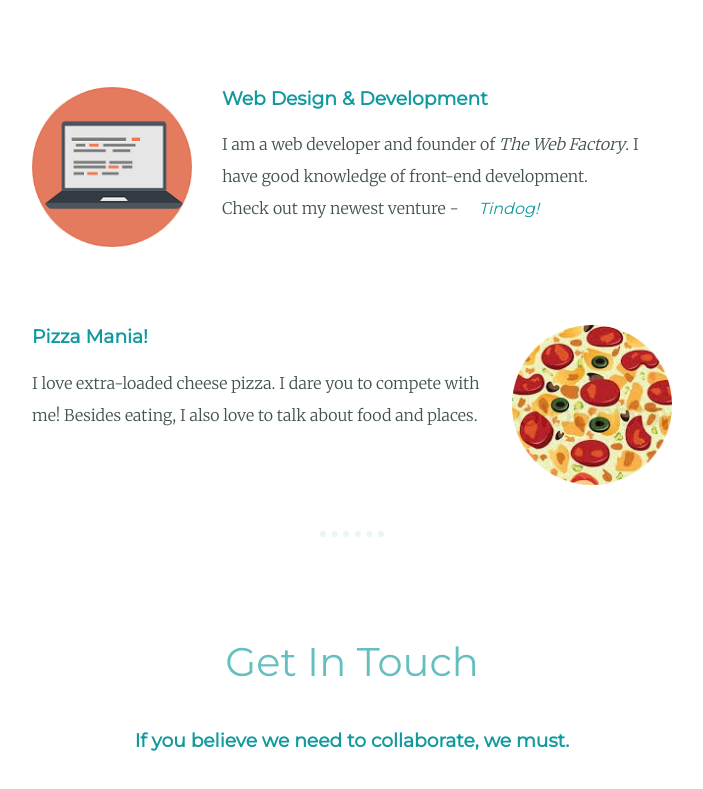
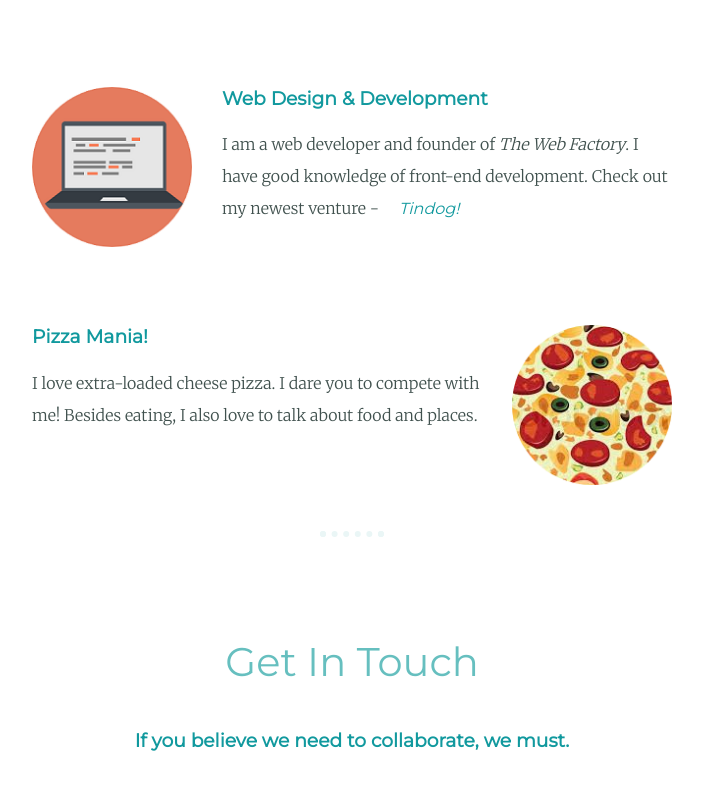
Before and after one commit to rtshdubey33/cv, a plain HTML site: page index.html in a window 1280 px wide. Shown: the part 1440-2229 px from the top of the page, without its empty margins (288-991 px from the left). Drawn offline with Linux system fonts and the light colour scheme.

Commit message:
Update index.html

```diff
--- a/index.html
+++ b/index.html
@@ -27,8 +27,7 @@
     <div class="skill-row">
       <img class="code-img" src="images/computer.png" alt="image of a computer">
       <h3>Web Design &amp; Development</h3>
-      <p class="code-skill-desc">I am a web developer and founder of <em>The Web Factory</em>. I have good knowledge of front-end development.
-    </br/>Check out my newest venture -<em><a class="a-tindog" href="https://rtshdubey33.github.io/tindog/" target="_blank" title="visit Tindog!">Tindog!</a></em></p>
+      <p class="code-skill-desc">I am a web developer and founder of <em>The Web Factory</em>. I have good knowledge of front-end development. Check out my newest venture -<em><a class="a-tindog" href="https://rtshdubey33.github.io/tindog/" target="_blank" title="visit Tindog!">Tindog!</a></em></p>
     </div>
     <div class="skill-row">
       <img class="chilly-img" src="images/pizza.png" alt="image of a chilly">
```
